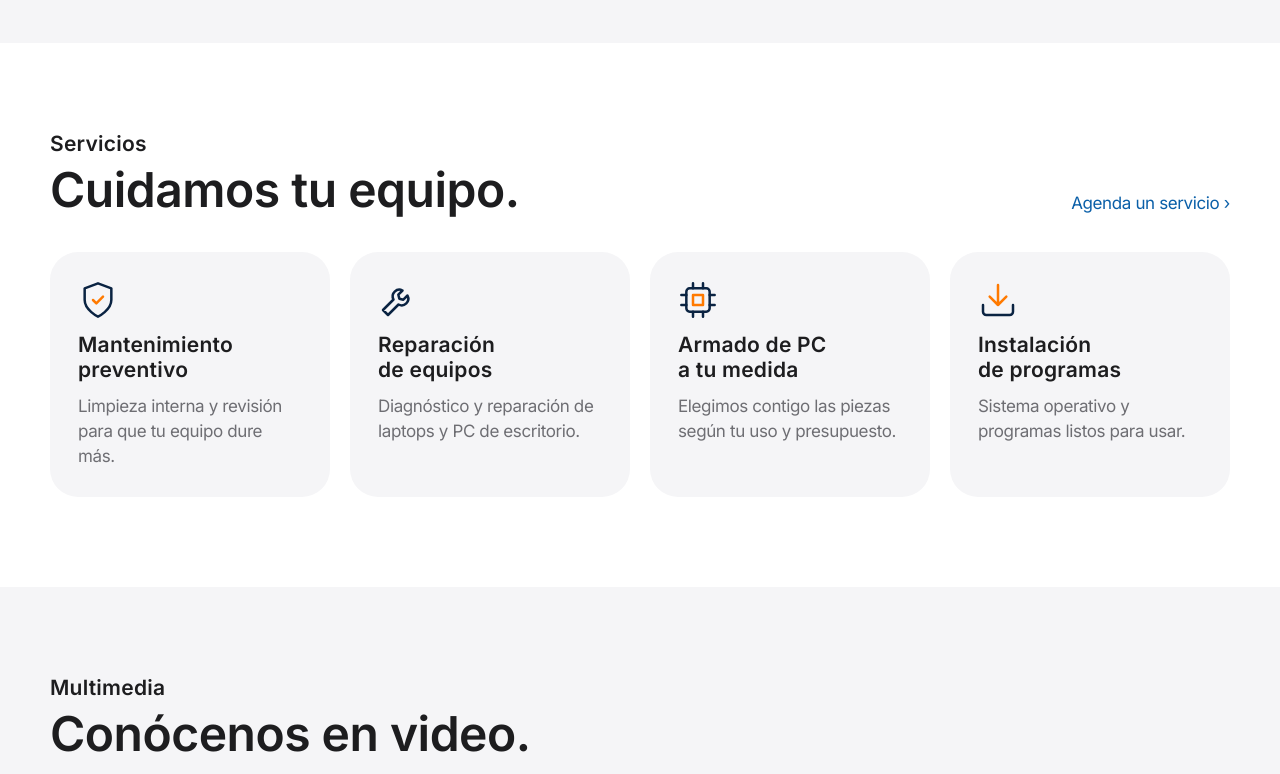
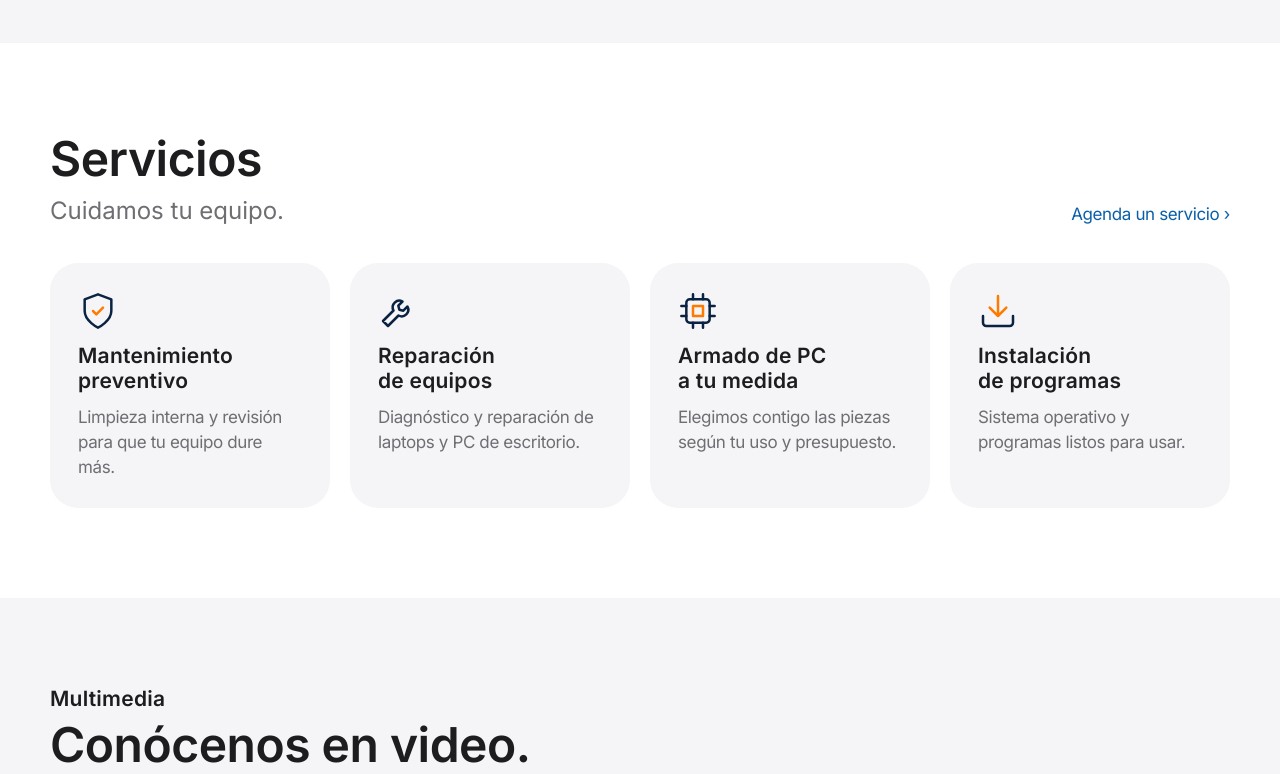
Before and after one commit to doradodevx/mi-pc-virtual, a plain HTML site: page index.html in a window 1280 px wide. Shown: the part 3900-4674 px from the top of the page. Drawn offline with Linux system fonts and the light colour scheme.

Commit message:
Título Servicios con el estilo de los títulos grandes
Co-Authored-By: Claude Opus 5.5 <noreply@anthropic.com>

```diff
--- a/index.html
+++ b/index.html
@@ -355,7 +355,7 @@ footer.band { padding-block: 40px 56px; background: var(--mist); }
   <section id="servicios" class="band" aria-labelledby="t-servicios">
     <div class="wide">
       <div class="band-head">
-        <div><p class="kicker">Servicios</p><h2 id="t-servicios" class="heading" style="margin-top:10px">Cuidamos tu equipo.</h2></div>
+        <div><h2 id="t-servicios" class="heading">Servicios</h2><p class="sub" style="margin-top:10px">Cuidamos tu equipo.</p></div>
         <a class="more ask" href="#contacto" data-topic="Mantenimiento o reparación">Agenda un servicio</a>
       </div>
       <div class="cards cards-4">
```
